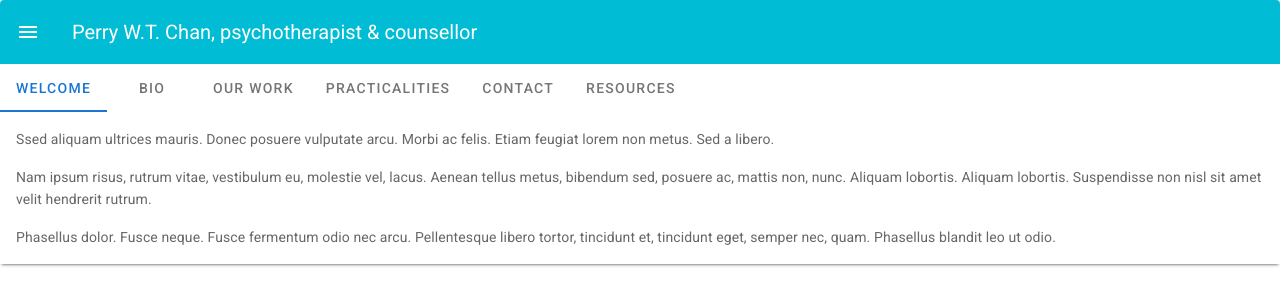
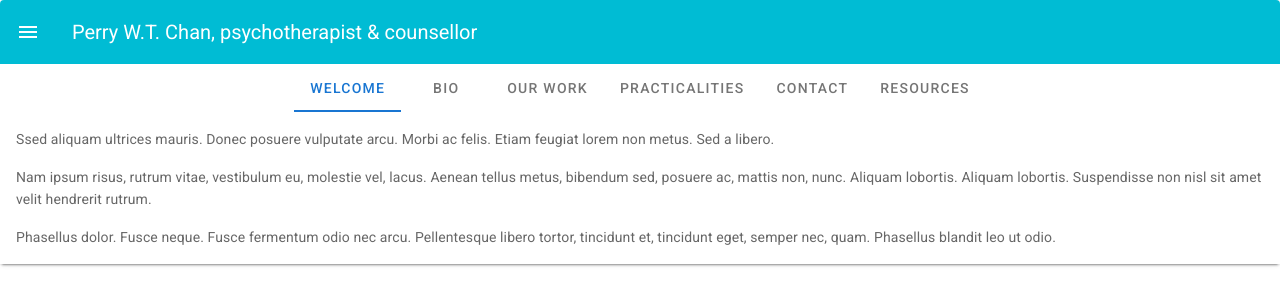
Before and after one commit to perrychan527/perrypsychotherapy, a Vue app: page / in a window 1280 px wide. Shown: the top 306 px of the page. Built offline with nearby package versions, Linux system fonts and the light colour scheme.

Commit message:
Update App.vue

```diff
--- a/src/App.vue
+++ b/src/App.vue
@@ -10,6 +10,7 @@
       <v-toolbar-title>Perry W.T. Chan, psychotherapist & counsellor</v-toolbar-title>
     </v-toolbar>
     <v-tabs
+    centered
     center-active>
       <v-tab>
         welcome
```
